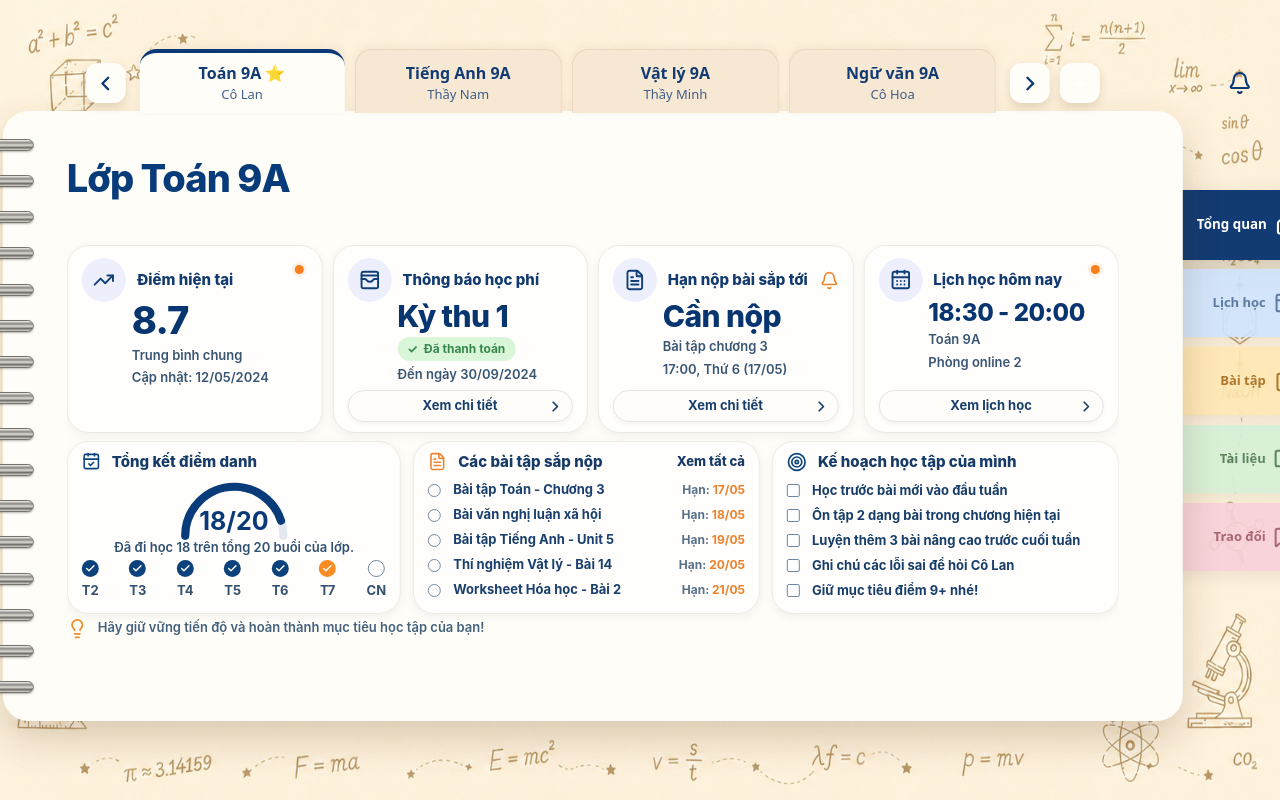
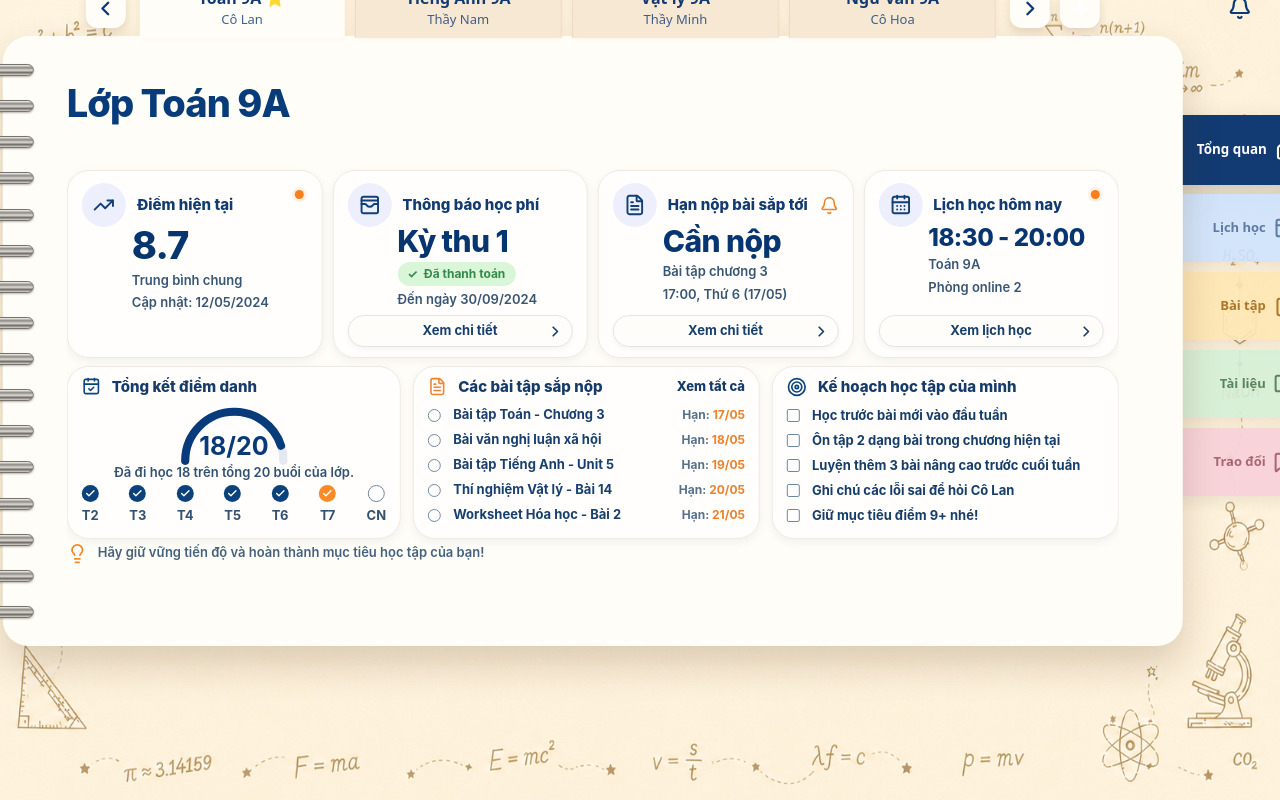
Before and after one commit to ngocveei/Capstone-FE, a React (Vite) app: page /student in a window 1280 px wide. Built offline with nearby package versions, Linux system fonts and the light colour scheme.

Commit message:
fix notebook layout position

```diff
--- a/src/components/notebook/NotebookLayout.tsx
+++ b/src/components/notebook/NotebookLayout.tsx
@@ -6,14 +6,16 @@ import { NotebookTabs } from './NotebookTabs'
 
 export function NotebookLayout() {
   return (
-    <div className="relative h-screen w-screen overflow-hidden bg-[#FCE7CC] font-sans">
+    <div className="relative h-dvh w-screen overflow-hidden bg-[#FCE7CC] font-sans">
       <NotebookBackground />
 
-      <div className="absolute left-1/2 top-[52%] z-10 w-[clamp(1180px,88vw,1500px)] -translate-x-[54%] -translate-y-1/2">
+      <div className="absolute left-1/2 top-9 z-10 w-[clamp(1180px,88vw,1500px)] -translate-x-[54%]">
         <NotebookTabs />
+
         <NotebookFrame>
           <Outlet />
         </NotebookFrame>
+
         <NotebookSidebar />
       </div>
     </div>
```
